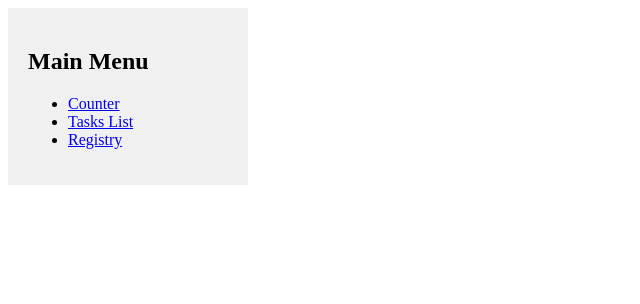
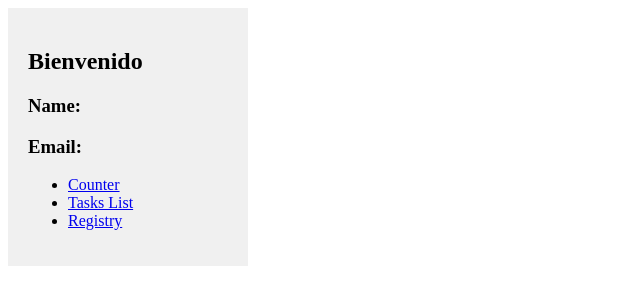
Before and after one commit to bassmantonio/Vue-Project, a Vue app: page / in a window 1280 px wide. Shown: the top 304 px of the page, without its empty margins (0-640 px from the left). Built offline with nearby package versions, Linux system fonts and the light colour scheme.

Commit message:
pinia store creation to save register data form on the page state

```diff
--- a/src/components/Sidebar.vue
+++ b/src/components/Sidebar.vue
@@ -1,6 +1,8 @@
 <template>
   <div class="sidebar">
-    <h2>Main Menu</h2>
+    <h2>Bienvenido</h2>
+    <h3>Name: {{ name }}</h3>
+    <h3>Email: {{ email }}</h3>
     <ul>
       <li><router-link to="/counter">Counter</router-link></li>
       <li><router-link to="/taskslist">Tasks List</router-link></li>
@@ -10,6 +12,21 @@
 </template>
 
 <script setup>
+
+import { useRegistryStore } from '@/modules/records/stores/registryStore';
+import {ref, watch} from 'vue';
+
+const storeRegister = useRegistryStore();
+const name = ref(storeRegister.name.value);
+const email = ref(storeRegister.email.value);
+
+watch(() => storeRegister.name, (newValue) => {
+    name.value = newValue;
+});
+
+watch(() => storeRegister.email, (newValue) => {
+    email.value = newValue;
+});
 
 </script>
 
--- /dev/null
+++ b/src/modules/records/stores/registryStore.js
@@ -0,0 +1,12 @@
+import { defineStore } from "pinia"
+import {ref} from 'vue';
+
+export const useRegistryStore = defineStore('Registry', () => {
+    const name = ref('');
+    const email = ref('');
+    const saveRegistry = (formName, formEmail) => {
+        name.value = formName;
+        email.value = formEmail;
+    }
+    return {name,email,saveRegistry}
+});
--- a/src/modules/records/views/RegisterView.vue
+++ b/src/modules/records/views/RegisterView.vue
@@ -4,12 +4,12 @@
     <Form :validation-schema="schema" @submit="onSubmit">
       <div class="form">
         <label for="name">Name:</label>
-        <Field type="text" name="nombre" id="name" placeholder="type your name"/>
+        <Field v-model="name" type="text" name="nombre" id="name" placeholder="type your name"/>
         <ErrorMessage name="nombre"></ErrorMessage>
       </div>
       <div class="form">
         <label for="correo">E-mail:</label>
-        <Field type="email" name="email" placeholder="type your e-mail"/>
+        <Field v-model="email" type="email" name="email" placeholder="type your e-mail"/>
         <ErrorMessage name="email"></ErrorMessage>
       </div>
       <div class="form">
@@ -22,9 +22,19 @@
 <script setup>
 import {Form, Field, ErrorMessage} from 'vee-validate';
 import { schema } from '../schemas/validationSchema';
+import {useRegistryStore} from '../stores/registryStore';
+import {ref} from 'vue';
+
+const registryStore = useRegistryStore();
+const name = ref('');
+const email = ref('');
+
 
 const onSubmit = () => {
+  registryStore.saveRegistry(name.value, email.value);
   console.log('Se ha enviado el formulario');
+
+
 }
 
 </script>
```
